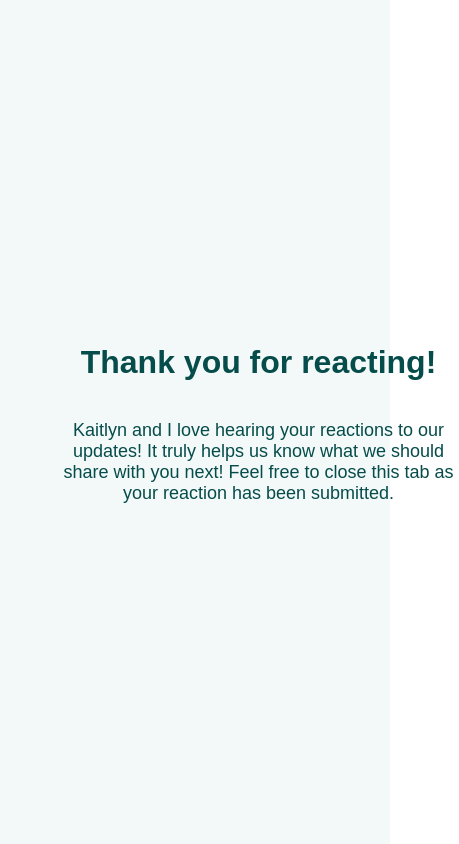
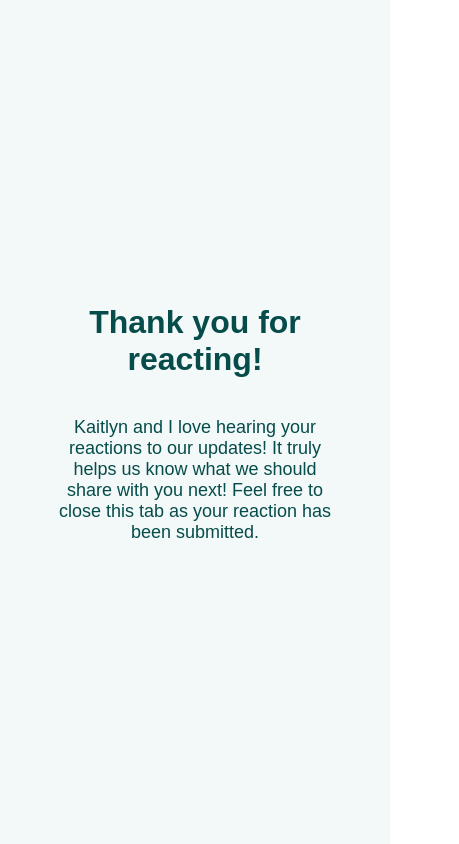
Before and after one commit to davidbrown010/custom-notion-endpoints, a SvelteKit app: page /email/reactions in a window 390 px wide. Shown: the whole page, 459 px wide, since content can reach past the window. Built offline with nearby package versions, Linux system fonts and the light colour scheme.

Commit message:
fixed mobile view

```diff
--- a/src/routes/email/reactions/+page.svelte
+++ b/src/routes/email/reactions/+page.svelte
@@ -22,11 +22,13 @@
         inset: 0;
         background-color: #f2f9f8;
         color: #064c4a;
-        display: grid;
-        place-items: center;
+        display: flex;
+        flex-direction: column;
+        justify-content: center;
+        align-items: center;
         font-family: Arial, Helvetica, sans-serif;
         letter-spacing: -3%;
-        padding: 0 15vw;
+        padding: 0 clamp(30px, 15vw, 200px);
 
         .wrapper {
             text-align: center;
@@ -34,6 +36,7 @@
             flex-direction: column;
             justify-content: center;
             align-items: center;
+            width:100%;
 
             img {
                 width: clamp(75px, 10vw, 100px);
@@ -47,7 +50,6 @@
             p {
                 font-size: clamp(18px, 2vw, 28px);
                 font-weight: 300;
-                width: max(400px, 40vw);
             }
         }
     }
```
